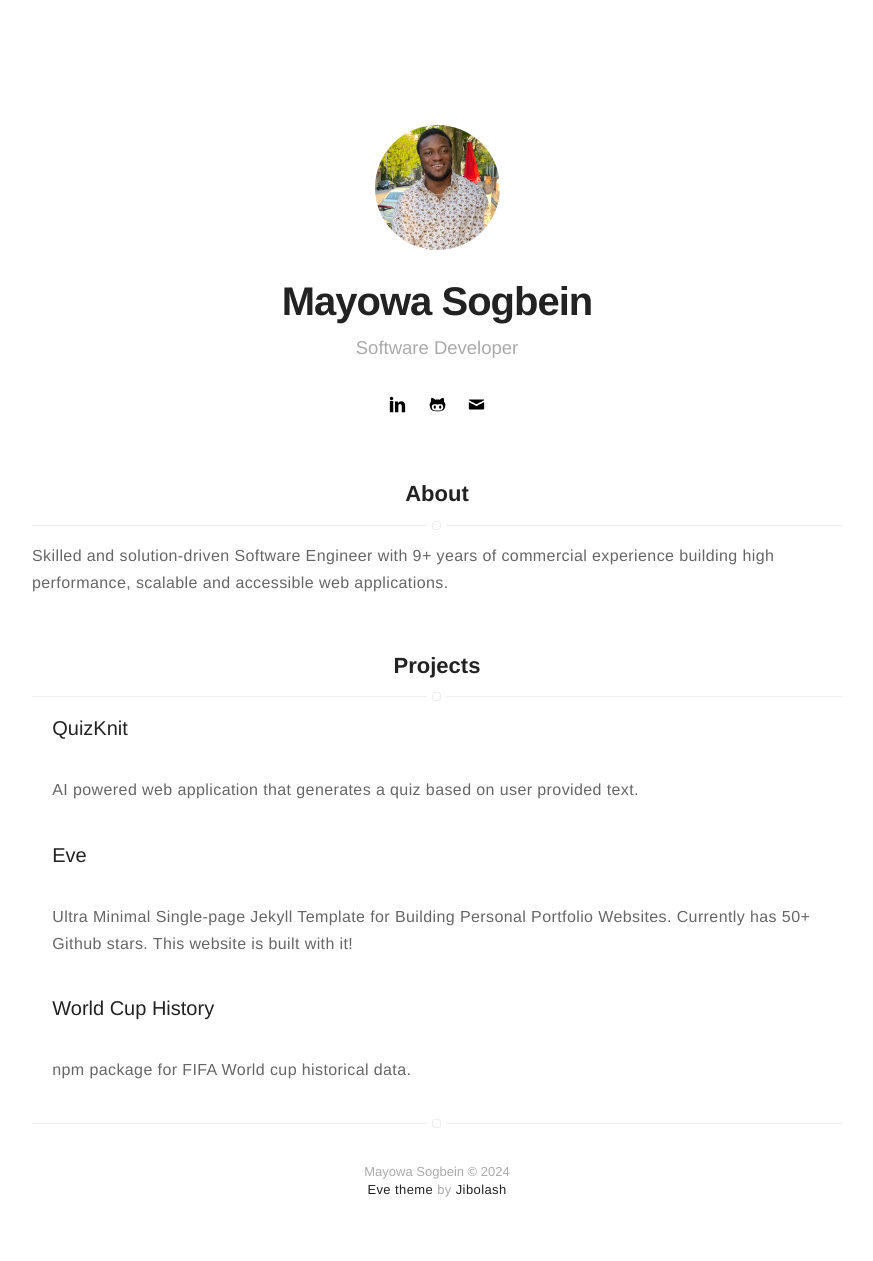
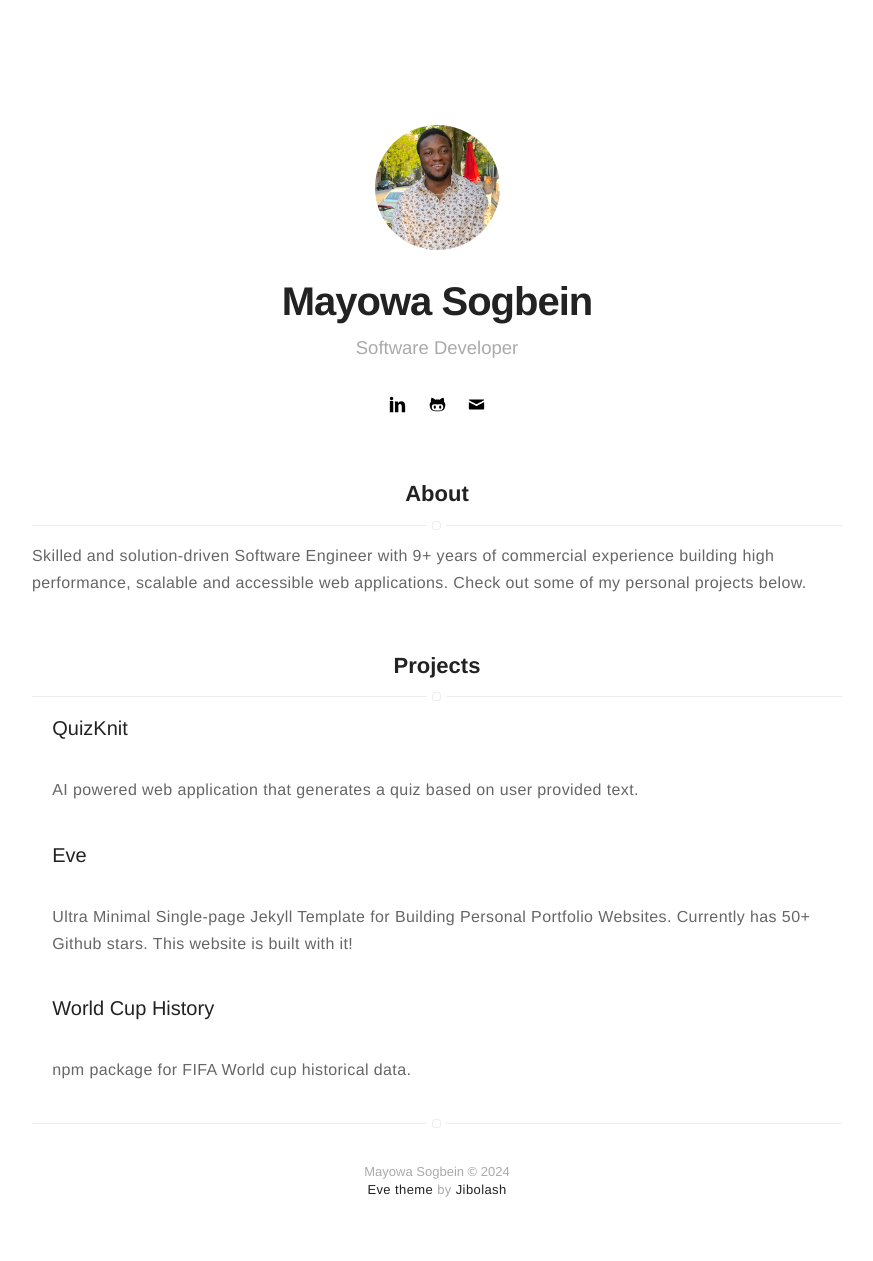
Before and after one commit to jibolash/jibolash.github.io, a Jekyll site: the page built from index.html, in a window 1280 px wide. Shown: the whole page, without its empty margins (203-1076 px from the left). Built offline with Jekyll 4.4.1, drawn with Linux system fonts in a browser that asks for light colours.

Commit message:
update about section

```diff
--- a/_includes/about.html
+++ b/_includes/about.html
@@ -1,5 +1,5 @@
 <p>
     Skilled and solution-driven Software Engineer with 9+ years of commercial
     experience building high performance, scalable and accessible web
-    applications.
+    applications. Check out some of my personal projects below.
 </p>
```
